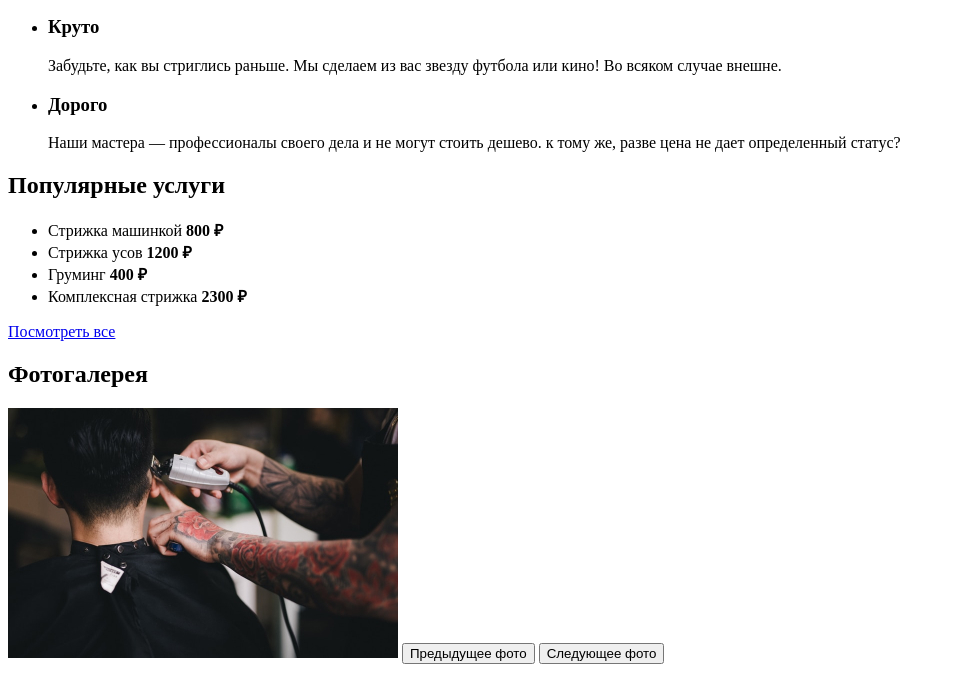
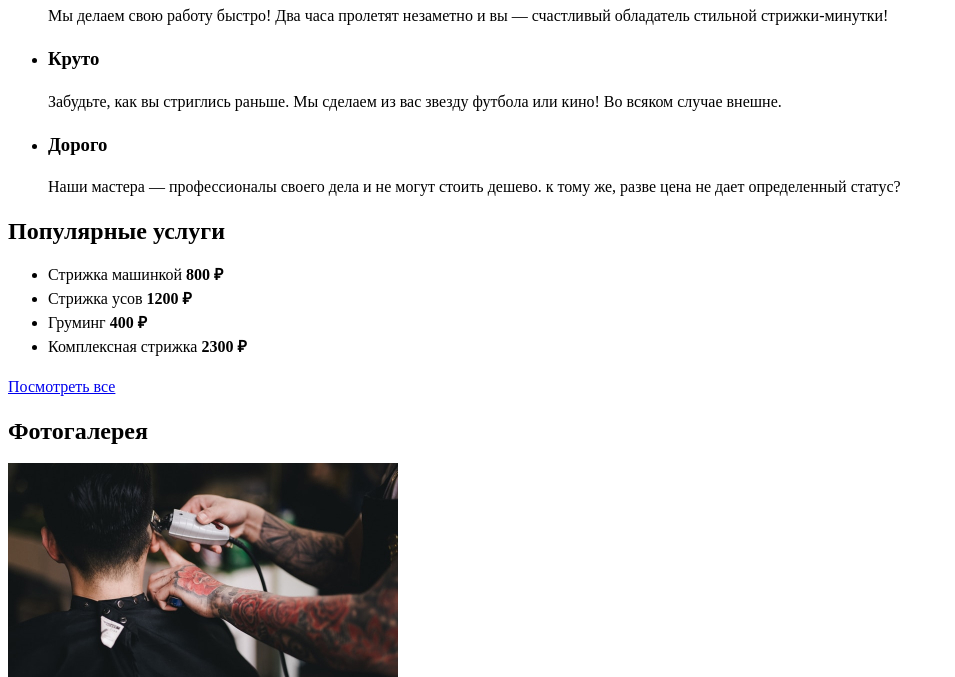
Before and after one commit to UnderLexxPNZ/barbershop, a plain HTML site: page index.html in a window 1280 px wide. Shown: the part 504-1181 px from the top of the page, without its empty margins (0-955 px from the left). Drawn offline with Linux system fonts and the light colour scheme; a web font is replaced by a local one.

Commit message:
добавили стилизацию

```diff
--- a/index.html
+++ b/index.html
@@ -3,6 +3,10 @@
 <head>
   <meta charset="utf-8">
   <title>Главная страница</title>
+
+  <!--1 Создали файл стилизации и подключили его-->
+  <link rel="stylesheet" href="styles/styles.css">
+
 </head>
 <body>
 
--- /dev/null
+++ b/styles/styles.css
@@ -0,0 +1,110 @@
+/*Временный CSS для проверки подключения стиля*/
+/*
+body {
+  background-color: tomato;
+}
+*/
+/*
+Подключим шрифты. Шрифтовые файлы находятся в проекте в папке fonts.
+Для подключения шрифтов воспользуемся директивой @font-face в стилях.
+Директива @font-face служит описанием шрифта: как он называется и какие параметры имеет.
+
+font-family используется на двух стадиях шрифта: объявление и использование.
+Мы находимся на стадии объявления, поэтому запись будет короткая. Другую запись
+вы увидите чуть позже — в момент использования. Мы на ней подробно остановимся далее.
+
+В font-family нужно указать имя шрифта, к которому мы впоследствии будем обращаться.
+Обратите внимание, что имя шрифта, имеющее пробел в названии, обязательно должно быть
+в кавычках. PT Sans — неправильно, "PT Sans" — правильно.
+
+Далее указаны обязательные свойства в определении шрифта: начертание — font-style и насыщенность — font-weight.
+
+Наш шрифт не наклонный — normal, а насыщенность — 400. Но как мы это поняли?
+
+Чтобы определить настройки шрифта, есть два варианта: подключить шрифт к странице или
+узнать настройки в сервисе, из которого был скачан шрифт. Мы скачали шрифт из Google Fonts
+и там же посмотрели все настройки.
+*/
+@font-face {
+    font-family: "PT Sans";
+
+    font-style: normal;
+    font-weight: 400;
+
+/* Добавим шрифтовой файл. Заметьте, что стиль текста не изменился.
+Это нормально, ведь мы ещё не определили,какой конкретно текст должен отображаться
+этим шрифтом — PT Sans.
+
+Также сейчас сработала встроенная браузерная оптимизация: если шрифт объявлен,
+но к нему нет обращений, то есть он не используется, то шрифт не будет скачиваться.  */
+    src: url("../fonts/pt-sans-regular.woff2") format("woff2");
+
+/* Укажем, как шрифт будет отображаться: пропишем значение swap, чтобы шрифт не блокировался
+и имел бесконечный период подмены. Это самое частое значение для font-display,
+но это не значит, что другие плохие.
+
+Подробнее про то, как это работает, ищите в разделе «3.13. Свойство font-display». */
+
+
+    font-display: swap;
+
+    /*Подключим оставшиеся варианты шрифтового семейства.Сначала полужирный.
+    Для одного и того же шрифта указываем одинаковое название — "PT Sans".*/
+
+
+@font-face {
+    font-family: "PT Sans";
+    font-style: normal;
+    font-weight: 700;
+    src: url("../fonts/pt-sans-bold.woff2") format("woff2");
+    font-display: swap;
+  }
+
+/*Теперь наклонный.*/
+
+@font-face {
+  font-family: "PT Sans";
+  font-style: italic;
+  font-weight: 400;
+  src: url("../fonts/pt-sans-italic.woff2") format("woff2");
+  font-display: swap;
+}
+
+/*полужирный наклонный.*/
+
+@font-face {
+    font-family: "PT Sans";
+    font-style: italic;
+    font-weight: 700;
+    src: url("../fonts/pt-sans-bold-italic.woff2") format("woff2");
+    font-display: swap;
+  }
+
+  /*Для другого семейства укажем другое название.*/
+  /* PT Sans Narrow */
+@font-face {
+    font-family: "PT Sans Narrow";
+    font-style: normal;
+    font-weight: 700;
+    src: url("../fonts/pt-sans-narrow-bold.woff2") format("woff2");
+    font-display: swap;
+  }
+
+  }
+
+  /*Обычно на <body> добавляют основные текстовые параметры проекта.
+  Это нужно для того, чтобы любой добавленный текст сразу отображался так,
+  как задумывалось на макете. Чтобы понять какой шрифт используется чаще
+  всего, нужно пойти в макет и буквально прокликать весь контент.
+
+В макете Барбершопа чаще всего используется "PT Sans" и в редких моментах "PT Sans Narrow",
+поэтому подключим "PT Sans".
+Так как "PT Sans" имеет параметры шрифта: font-style: normal; и font-weight: 400;,
+то дополнительно указывать их на <body> не нужно. Эти параметры являются параметрами
+по умолчанию для большинства HTML-элементов.*/
+body {
+    font-family: "PT Sans";
+
+    font-size: 16px;
+    line-height: 24px;
+  }
```
